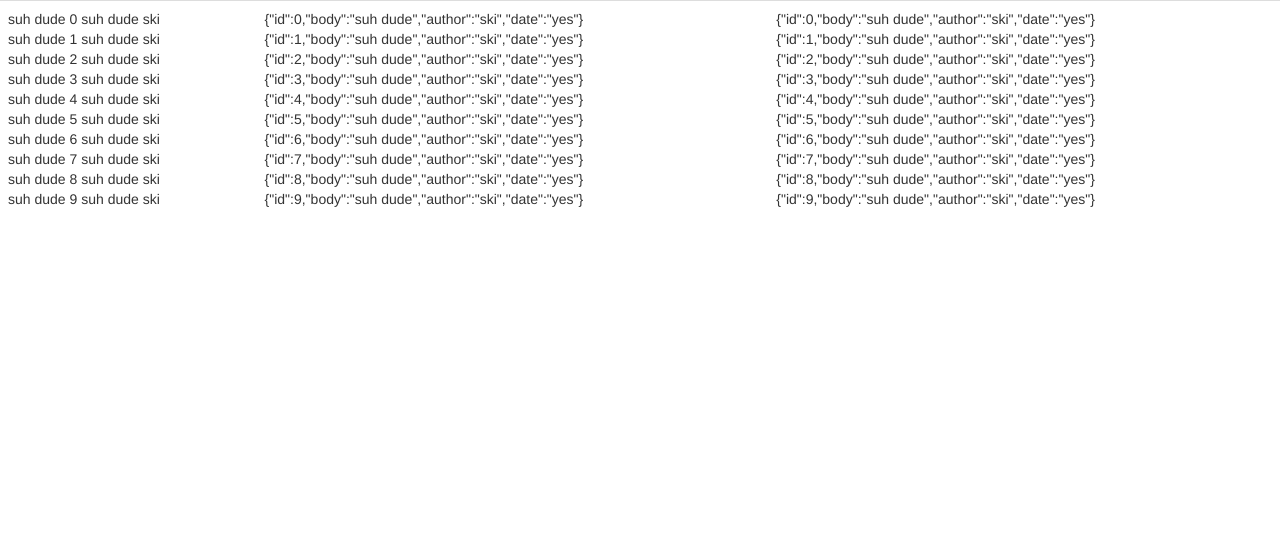
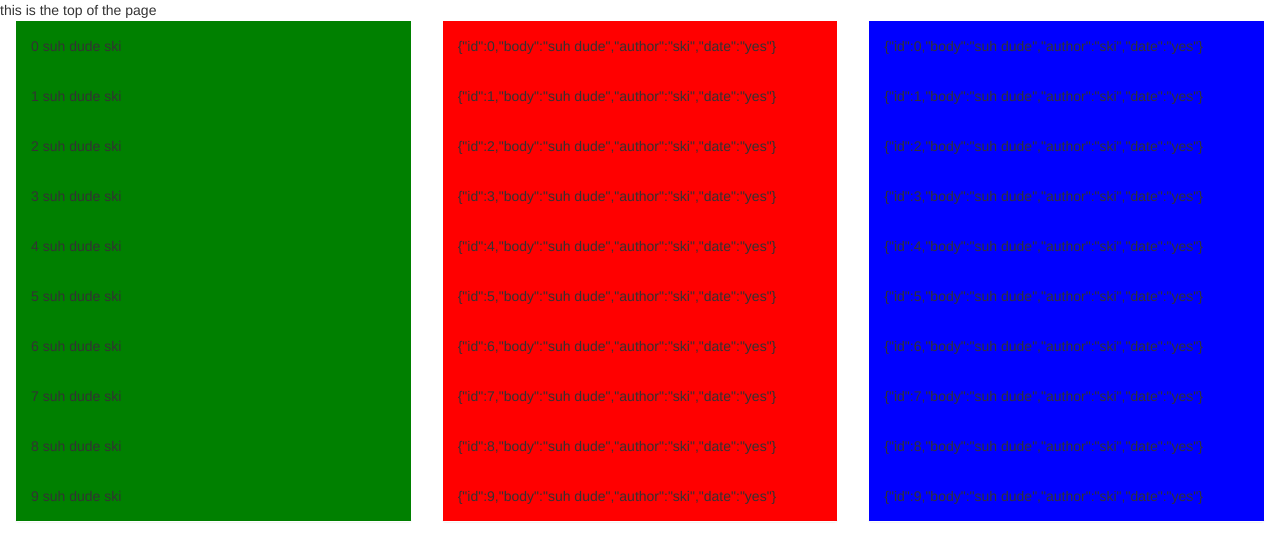
Before and after one commit to gracening/sprint-reviewer, a Rails app: page / in a window 1280 px wide. Shown: the top 560 px of the page. Run offline with Rails 7, Linux system fonts and the light colour scheme; some libraries are stand-ins or nearby versions.

Commit message:
Add Bootstrap classes to application.html.erb

```diff
--- /dev/null
+++ b/website/app/assets/stylesheets/application.css
@@ -0,0 +1,11 @@
+#good{
+    background-color: green;
+}
+
+#bad{
+    background-color: red;
+}
+
+#improve{
+    background-color: blue;
+}
--- a/website/app/views/layouts/application.html.erb
+++ b/website/app/views/layouts/application.html.erb
@@ -13,7 +13,44 @@
   </head>
 
   <body ng-app="reviewer" ng-controller="Ctrl">
-    <table class="table">
+    <div class="container-fluid">
+      <div class="row">
+        this is the top of the page
+      </div>
+
+      <div class="row">
+
+        <div class="col-sm-4">
+          <div class="panel panel-defaul">
+            <div class="panel-body" id="good" ng-repeat="g in good">
+              {{g.id}}
+              {{g.body}}
+              {{g.author}}
+            </div>
+          </div>
+        </div>
+
+        <div class="col-sm-4">
+          <div class="panel panel-defaul">
+            <div class="panel-body" id="bad" ng-repeat="b in bad">
+              {{b}}
+            </div>
+          </div>
+        </div>
+
+        <div class="col-sm-4">
+          <div class="panel panel-defaul">
+            <div class="panel-body" id="improve" ng-repeat="i in improve">
+              {{i}}
+            </div>
+          </div>
+        </div>
+
+      </div>
+
+
+
+      <%#<table class="table">
         <tr>
           <td>
             <div id="good" ng-repeat="g in good">
@@ -34,6 +71,8 @@
             </div>
           </td>
         </tr>
-    </table>
+      </table>%>
+    </div>
+
   </body>
 </html>
```
Lines whose indentation alone changed are shown as unchanged.
